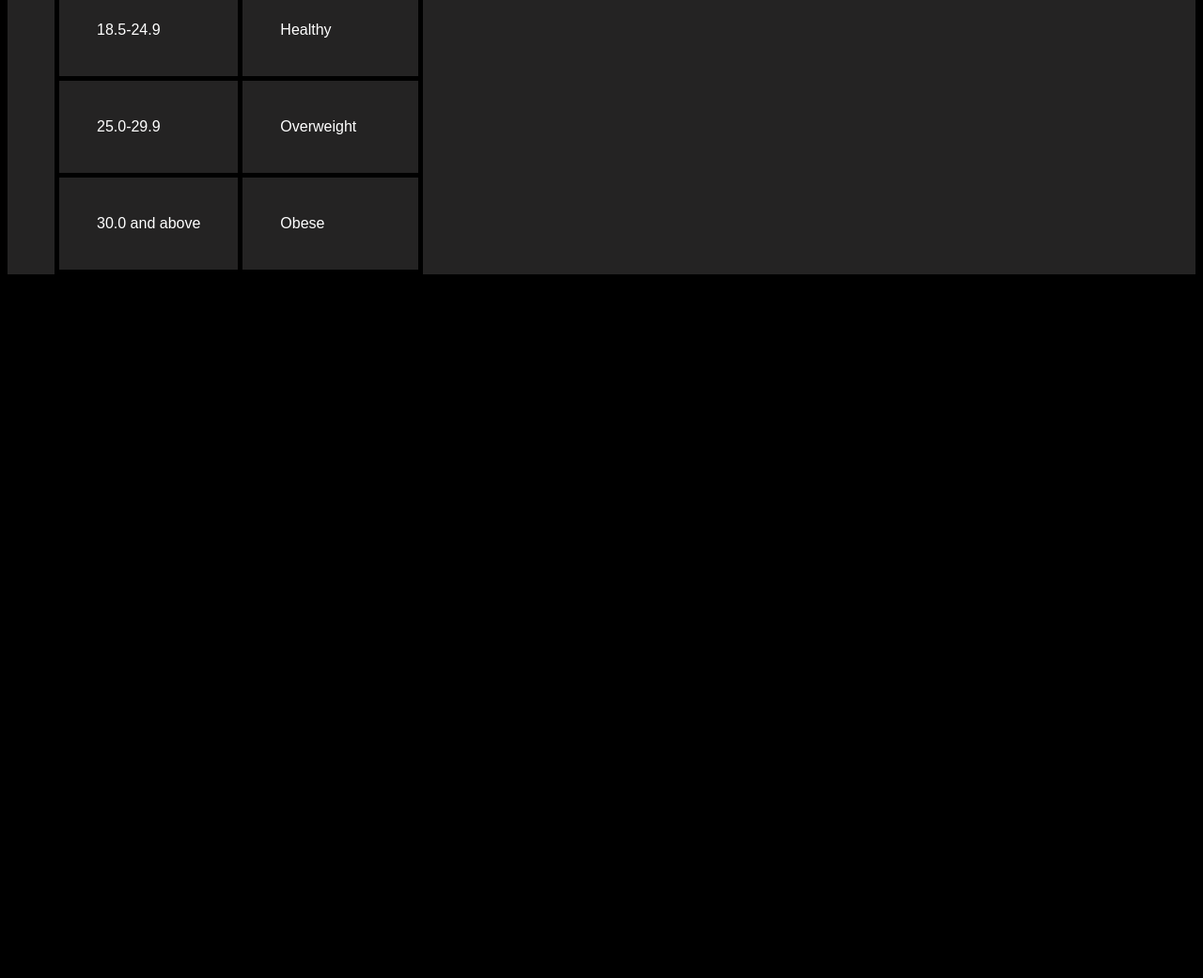
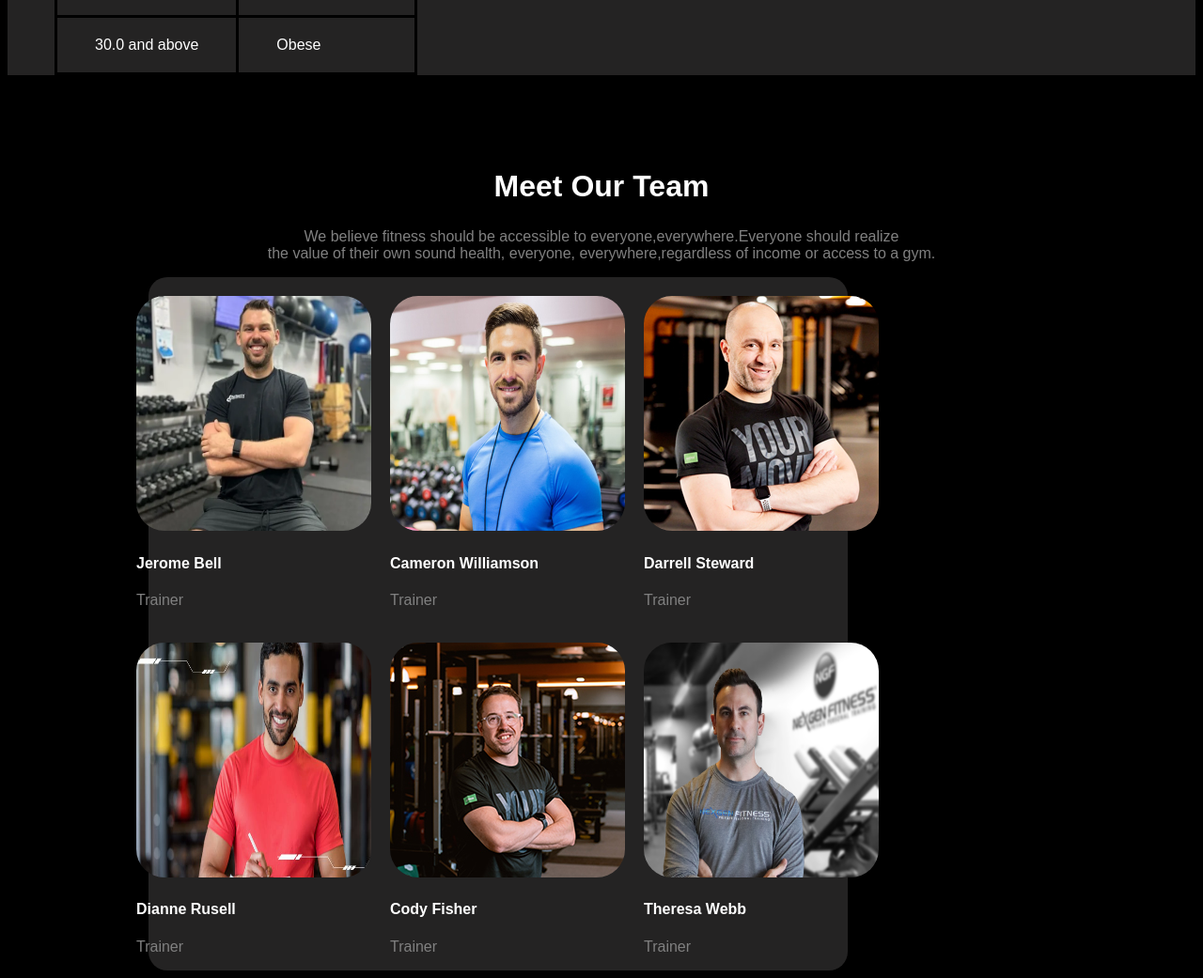
Before and after one commit to EazRumel/My-Projects-2, a plain HTML site: page index.html in a window 1280 px wide. Shown: the part 2617-3658 px from the top of the page at 94% size. Before the commit the page ends 2917 px from the top, so only its background shows below. Drawn offline with Linux system fonts and the light colour scheme.

Commit message:
updated the team section

```diff
--- a/index.html
+++ b/index.html
@@ -7,8 +7,8 @@
     <style>
       td,
       th {
-        border: 5px solid rgb(0, 0, 0);
-        padding: 40px 40px;
+        border: 3px solid rgb(0, 0, 0);
+        padding: 20px 40px;
       }
       table {
         border-collapse: collapse;
@@ -16,6 +16,8 @@
       }
     </style>
     <link rel="stylesheet" href="styles/styles.css" />
+    <link rel="icon" href="images/gymlogo.png">
+    <link rel="icon" href="images/gymlogo.jpg">
   </head>
   <body class="entire-body-element">
     <header class="header-section">
@@ -169,5 +171,52 @@
           </div>
         </div>
       </section>
+      <section class="team section">
+        <div class="team-main-div">
+          <div class="text-part-div">
+            <h1 class="team-header">Meet Our Team</h1>
+            <p class="team-para">
+              We believe fitness should be accessible to
+              everyone,everywhere.Everyone should realize<br />the value of
+              their own sound health, everyone, everywhere,regardless of income
+              or access to a gym.
+            </p>
+          </div>
+          <div class="team-container">
+            <div class="team-container-two">
+              <div>
+                <img class="trainer-img" src="images/trainer1.png" alt="" />
+                <h4 class="trainer-names">Jerome Bell</h4>
+                <p class="trainer-roles">Trainer</p>
+              </div>
+              <div>
+                <img class="trainer-img" src="images/trainer2.png" alt="" />
+                <h4 class="trainer-names">Cameron Williamson</h4>
+                <p class="trainer-roles">Trainer</p>
+              </div>
+              <div>
+                <img class="trainer-img" src="images/trainer3.png" alt="" />
+                <h4 class="trainer-names">Darrell Steward</h4>
+                <p class="trainer-roles">Trainer</p>
+              </div>
+              <div>
+                <img class="trainer-img" src="images/trainer4.png" alt="" />
+                <h4 class="trainer-names">Dianne Rusell</h4>
+                <p class="trainer-roles">Trainer</p>
+              </div>
+              <div>
+                <img class="trainer-img" src="images/trainer5.png" alt="" />
+                <h4 class="trainer-names">Cody Fisher</h4>
+                <p class="trainer-roles">Trainer</p>
+              </div>
+              <div>
+                <img class="trainer-img" src="images/trainer6.png" alt="" />
+                <h4 class="trainer-names">Theresa Webb</h4>
+                <p class="trainer-roles">Trainer</p>
+              </div>
+            </div>
+          </div>
+        </div>
+      </section>
   </body>
 </html>
--- a/styles/styles.css
+++ b/styles/styles.css
@@ -4,7 +4,6 @@
   font-weight: 400;
   font-style: normal;
 }
-
 *{
   font-family:sans-serif;
 }
@@ -235,6 +234,53 @@ align-items:center;
   margin-top:200px;
   background:rgb(36, 35, 35);
 }
+/* team and trainer part */
+.team-header{
+  color:white;
+  margin-top:50px;
+  font-size:2rem;
+  font-weight:700px;
+}
+.team-para{
+  color:gray;
+}
+.text-part-div{
+  text-align: center;
+  justify-content:center;
+  align-items: center;
+  margin-top:70px;
+}
+.trainer-names{
+  color:white;
+}
+.trainer-roles{
+  color:gray;
+}
+.team-container-two{
+  display:grid;
+  grid-template-columns: repeat(3,2fr);
+  align-items:center;
+  justify-content:center;
+  margin-left:150px;
+  margin-right:370px;
+  border-radius: 20px;
+  background:rgb(36, 35, 35);
+}
+.trainer-img{
+  height:250px;
+  width:250px;
+  border-radius:30px;
+  align-items:center;
+  margin-top:20px;
+  margin-left:20px;
+}
+.trainer-names,.trainer-roles{
+  margin-left:20px;
+}
+.team-main-div{
+  border-radius:30px;
+  margin-top:100px;
+}
 /* responsive layout create section */
 /* header section responsive */
  @media screen and (max-width:576px){
```
Also changed, not shown: images/gymlogo.jpg (added).
